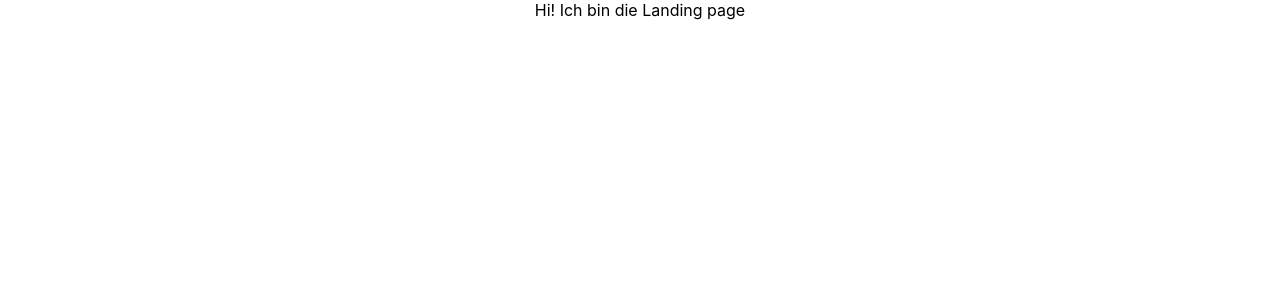
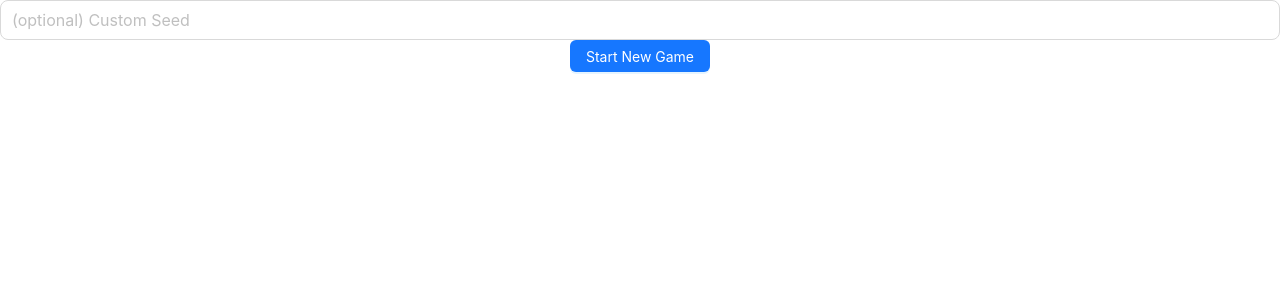
Before and after one commit to MarkusZoppelt/coding-night2023, a React (Create React App) app in the folder viewguessr/: page / in a window 1280 px wide. Shown: the top 300 px of the page. Built offline with nearby package versions, Linux system fonts and the light colour scheme.

Commit message:
Added the basic landing page

```diff
--- a/viewguessr/src/App.tsx
+++ b/viewguessr/src/App.tsx
@@ -18,11 +18,16 @@ function App() {
 
   const [appState, setAppState] = useState(state);
 
+  const setParentState = (state: SessionState) =>
+  {
+    setAppState(state);
+  }
+
   if (appState.seed == "")
   {
     return (
       <div className='App'>
-        <LandingPage/>
+        <LandingPage state={appState} callback={setParentState}/>
       </div>
     );
   }
--- a/viewguessr/src/pages/Landing.tsx
+++ b/viewguessr/src/pages/Landing.tsx
@@ -1,6 +1,39 @@
-import React from "react";
+import React, { Dispatch, SetStateAction, useState } from "react";
+import { Button, Input } from "antd";
+import { SessionState } from "../session-state/SessionState";
 
-export function LandingPage()
+interface LandingPageProps
 {
-    return (<div>Hi! Ich bin die Landing page</div>);
+    state: SessionState;
+    callback: (updatedState: SessionState) => void;
 }
+
+function GetRandomSeed(length: number): string {
+    let result = '';
+    const characters = 'ABCDEFGHIJKLMNOPQRSTUVWXYZabcdefghijklmnopqrstuvwxyz0123456789';
+    const charactersLength = characters.length;
+    let counter = 0;
+    while (counter < length) {
+      result += characters.charAt(Math.floor(Math.random() * charactersLength));
+      counter += 1;
+    }
+    return result;
+}
+
+export function LandingPage(props: React.PropsWithChildren<LandingPageProps>)
+{
+    const seedLength = 8;
+    const [input, setInput] = useState('');
+
+    function NewGameHandler() {
+        let seed = input != '' ? input : GetRandomSeed(seedLength);
+        props.callback({seed : seed, actualViews : [], guessedViews : [], videoNumber : 0});
+    }
+
+    return (
+        <div>
+            <Input size="large" placeholder="(optional) Custom Seed" value={input} onChange={e => { setInput(e.target.value);}}></Input>
+            <Button type="primary" onClick={NewGameHandler}>Start New Game</Button>
+        </div>
+    );
+}
```
